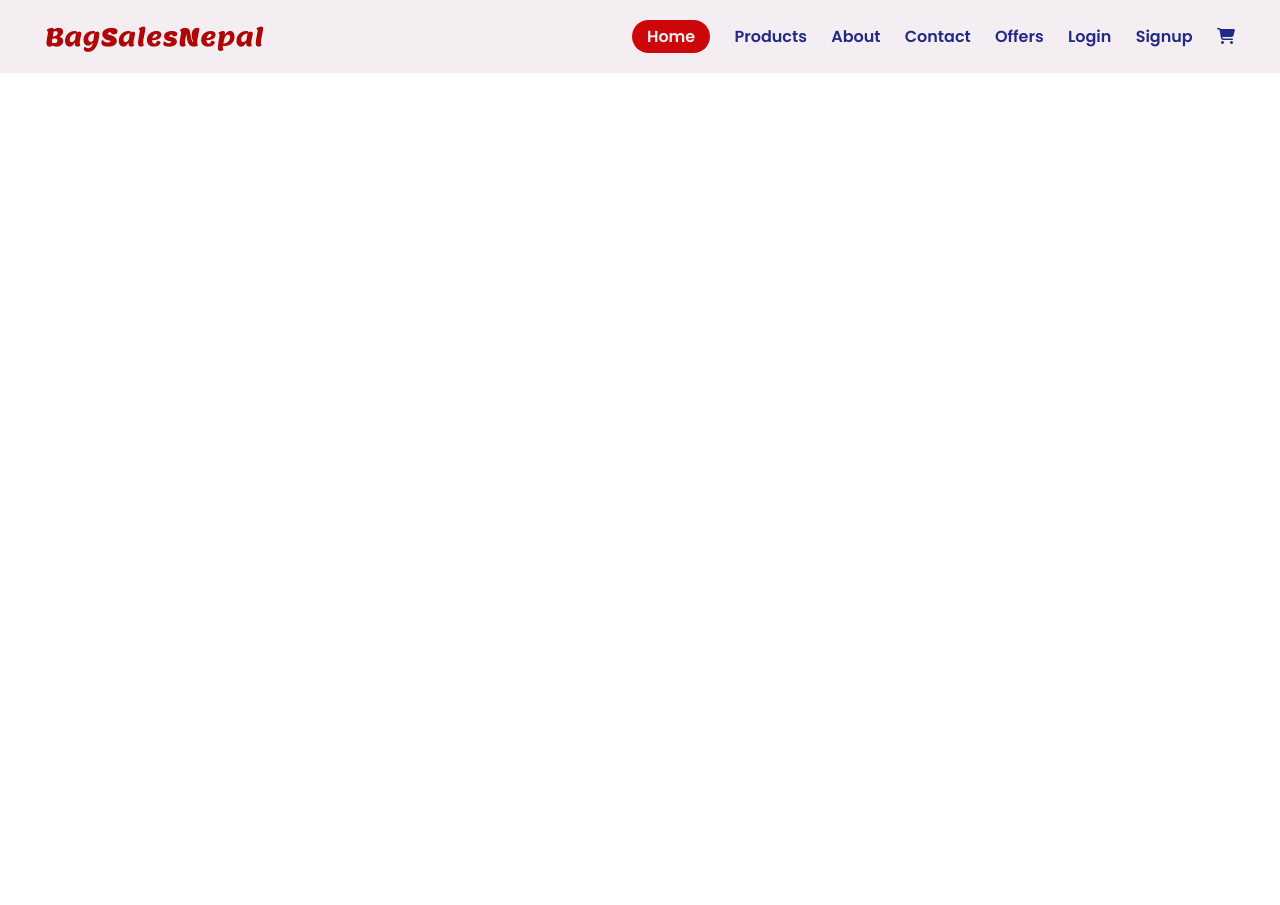
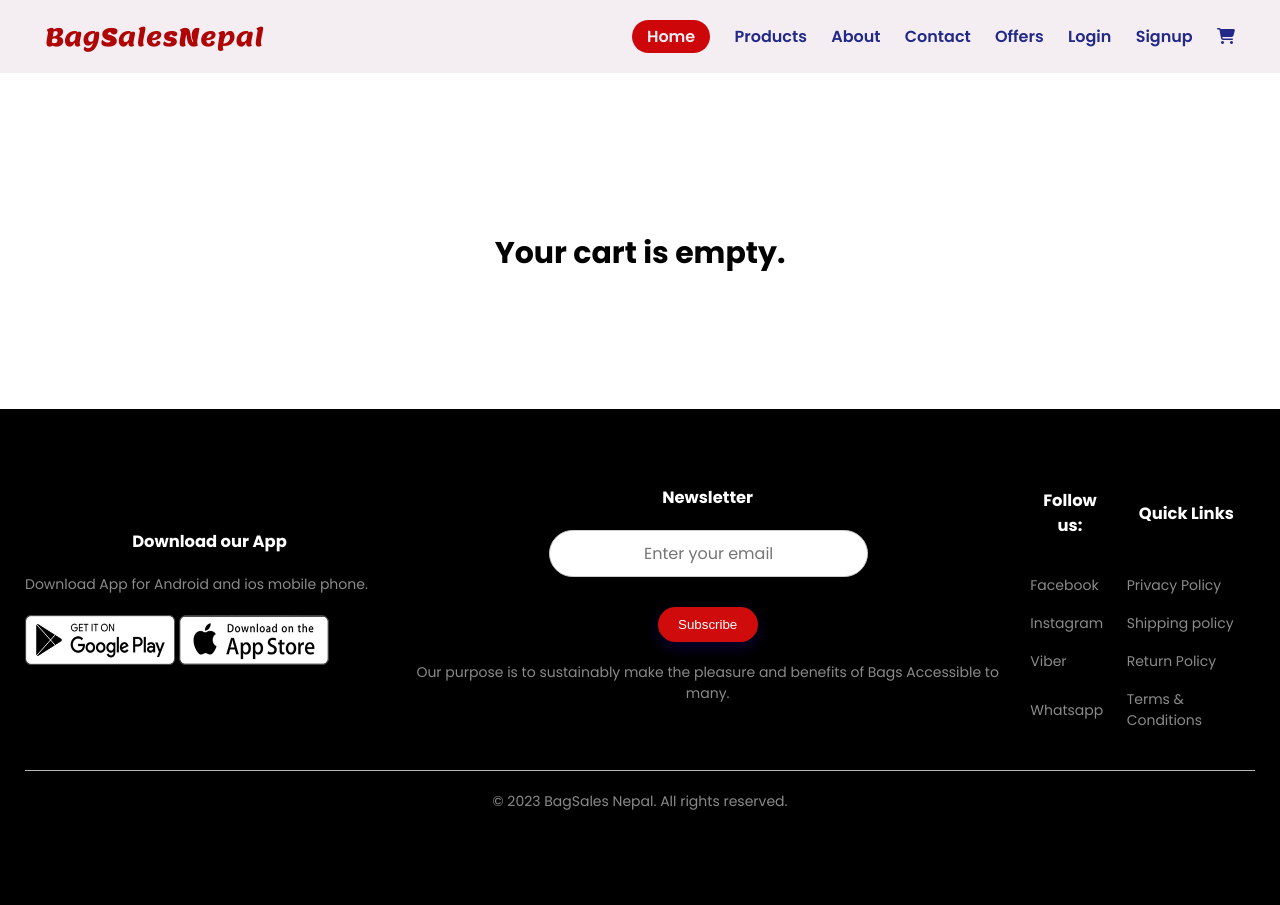
Before and after one commit to AayuStha/project-ecommerce, a PHP site: page /cart/cart.php in a window 1280 px wide; the page is wider, and only the part inside the window is pictured. Shown: the top 905 px of that part. After the commit the page ends 810 px from the top of that part, so only its background shows below. Run offline with PHP 8.4, Linux system fonts and the light colour scheme.

Commit message:
fixed cart

```diff
--- a/cart/cart.php
+++ b/cart/cart.php
@@ -51,7 +51,7 @@
     <meta charset="UTF-8">
     <meta name="viewport" content="width=device-width, initial-scale=1.0">
 
-    <link rel="stylesheet" href=".././css/style.css" class="css">
+    <link rel="stylesheet" href="../css/style.css" class="css">
 
 
     <link rel="preconnect" href="https://fonts.googleapis.com">
@@ -80,16 +80,21 @@
             background-color: #4CAF50;
             color: white;
         }
+        .app-logo img{
+            width: 150px !important;
+            height: 50px;
+        }
         img {
             width: 90px;
             height: 90px;
         }
         #para{
-            margin: 100vw;
+            margin: 133px;
             font-size: 30px;
             font-weight: 800;
             text-align: center;
         }
+
         #checkout{
             display: block;
             width: 10%;
--- a/cart/orders.php
+++ b/cart/orders.php
@@ -88,6 +88,10 @@
     if(!$mail->send()) {
         echo 'Mailer Error: ' . $mail->ErrorInfo;
     } else {
+        // Clear the cart
+        $_SESSION['cart'] = array();
+
+        // Redirect to the home page and show a message
         header("Location: ../user/home.php?message=Order placed successfully");
     }
 }
```
Also changed, not shown: css/cart.css (added).
